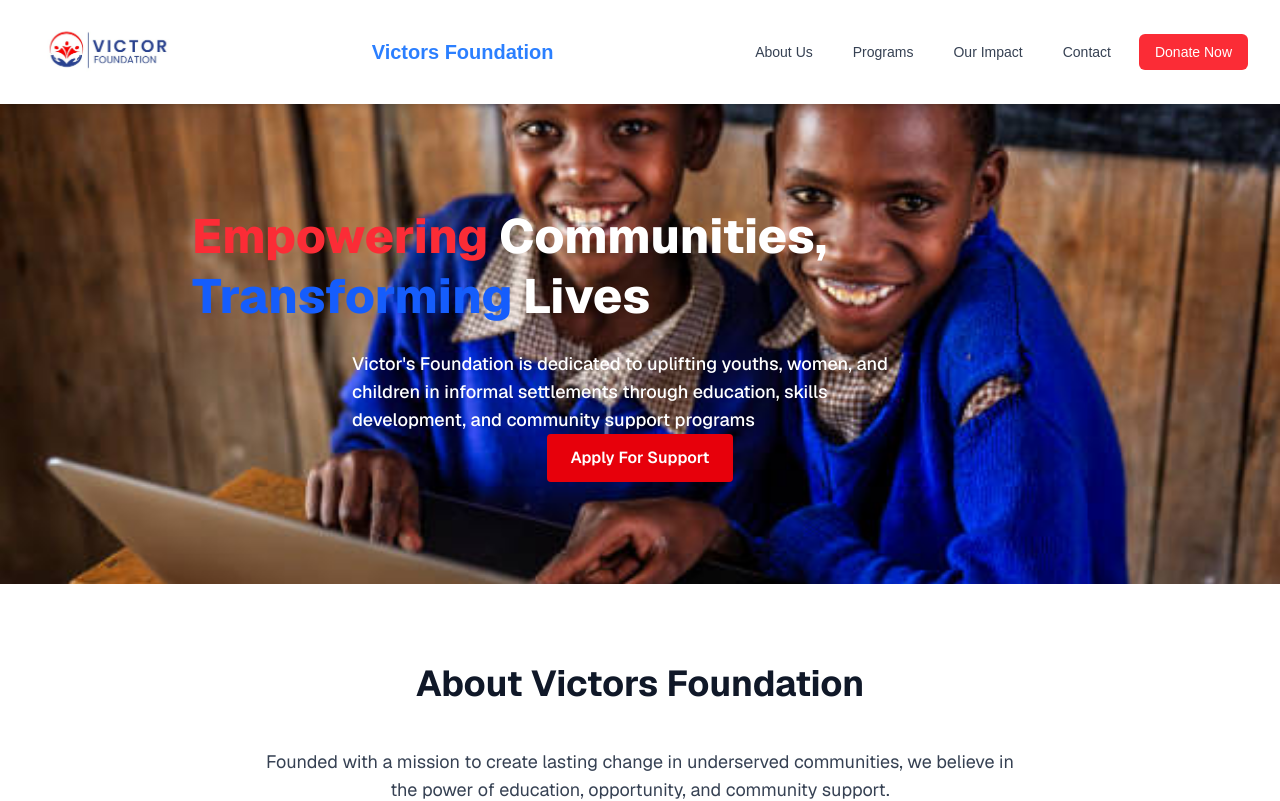
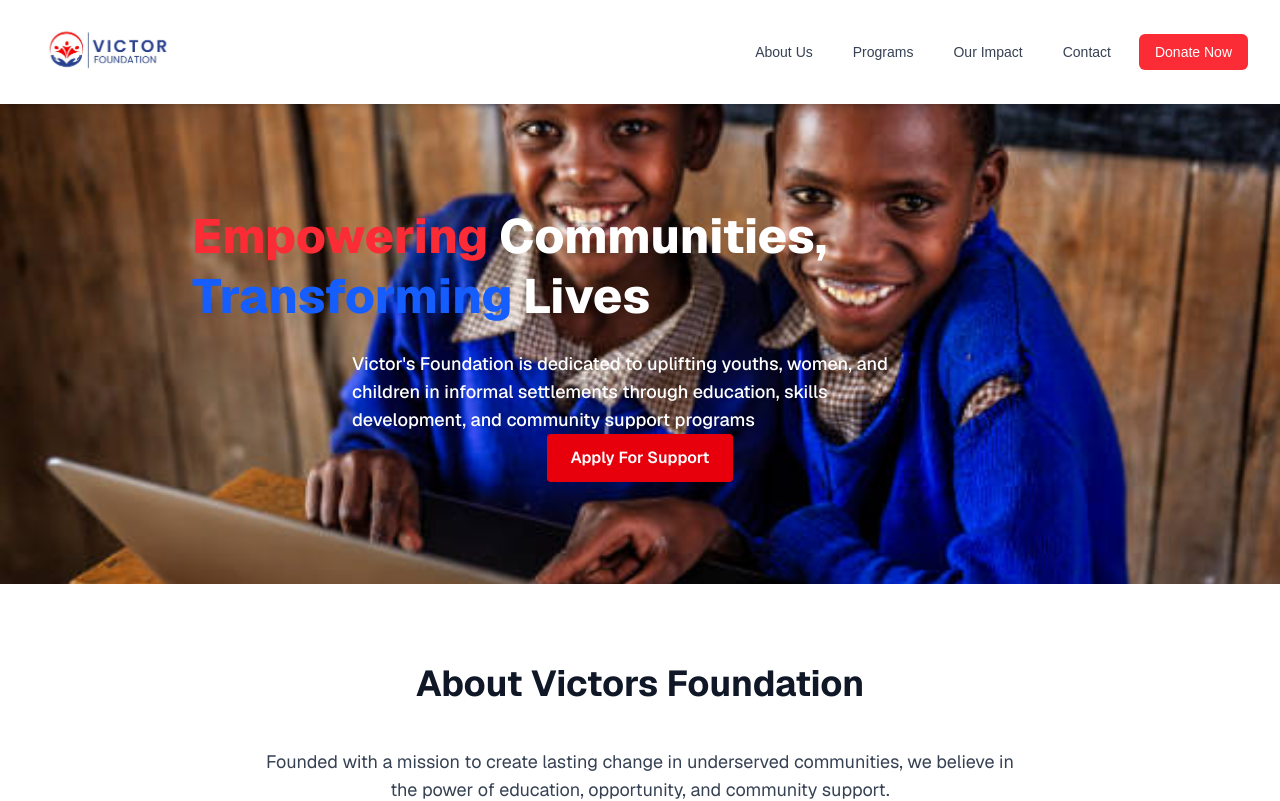
Before and after one commit to Wakanyaben254/vic-foundation, a Next.js app: page / in a window 1280 px wide. Shown: the top 801 px of the page. Built offline with nearby package versions, Linux system fonts and the light colour scheme.

Commit message:
updated navbar component

```diff
--- a/src/app/components/VicNavbar.tsx
+++ b/src/app/components/VicNavbar.tsx
@@ -30,11 +30,6 @@ const VicNavbar: React.FC = () => {
     />
   </Link>
 </div>
-          <div className="flex-shrink-0">
-            <Link href="/" className="font-bold text-xl text-blue-500">
-              Victors Foundation
-            </Link>
-          </div>
 
           {/* Desktop Navigation */}
           <div className="hidden md:flex space-x-4">
```
